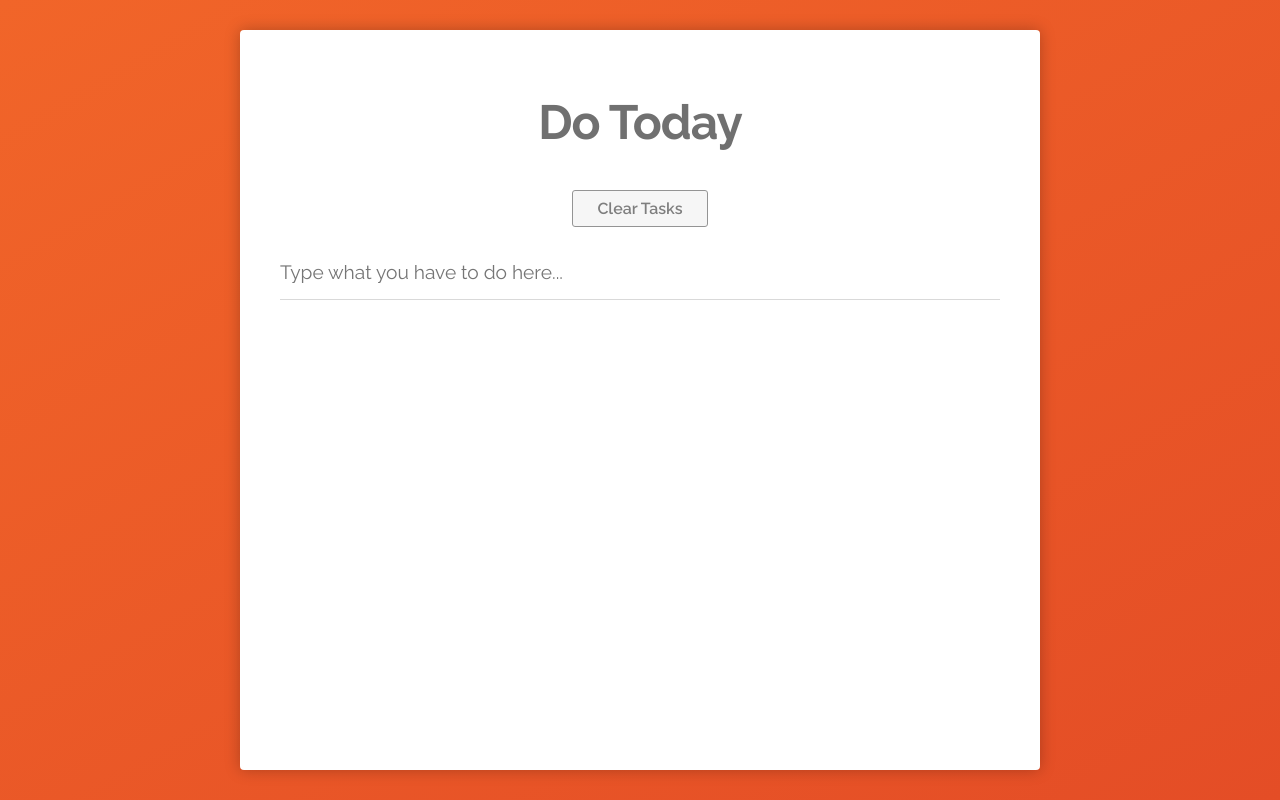
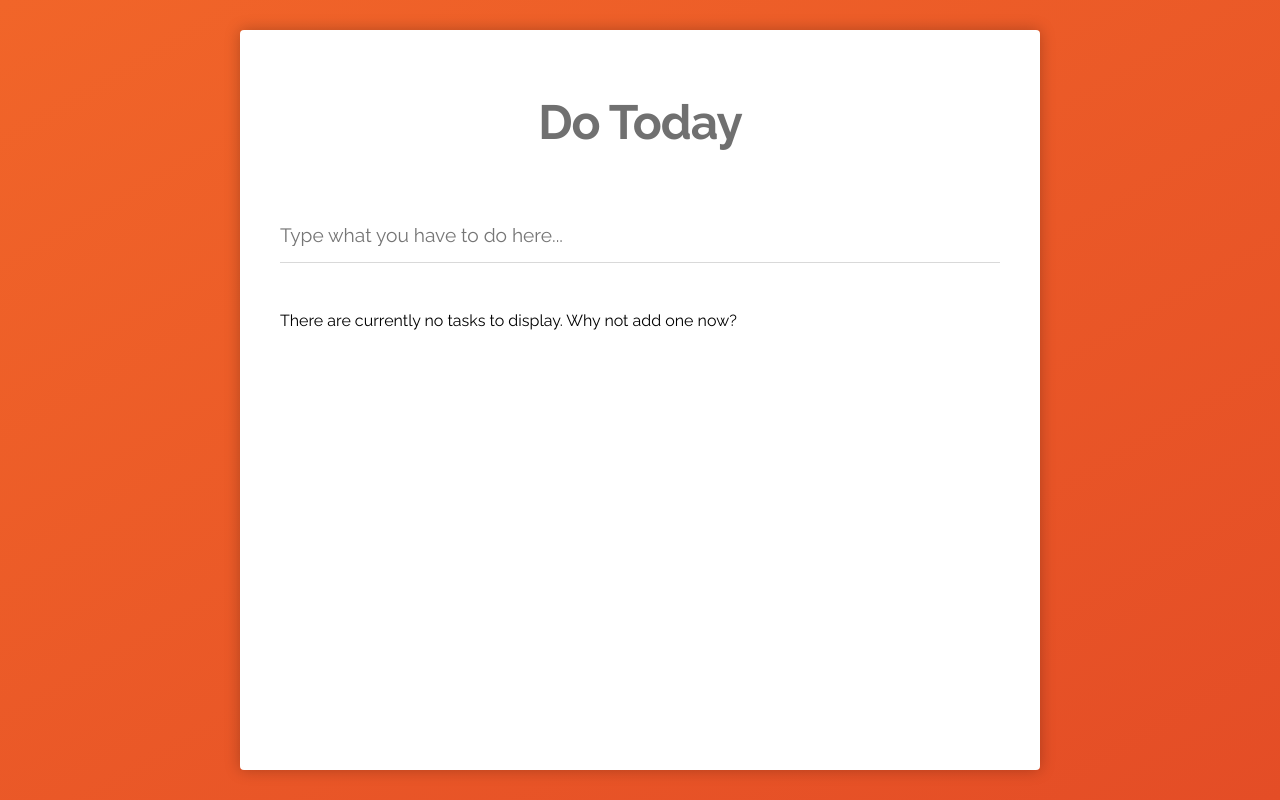
Before and after one commit to mikallwilsonn/dotoday, a React (Create React App) app: page / in a window 1280 px wide. Both pictures are taken after a click on the button "Clear Tasks". Built offline with nearby package versions, Linux system fonts and the light colour scheme.

Commit message:
When there are no tasks, a message is shown to create one and the clear tasks button no longer is shown - it is not needed

```diff
--- a/src/App.js
+++ b/src/App.js
@@ -60,6 +60,27 @@ export default function App() {
     setTodos([]);
   }
 
+  // Render Tasks
+  const renderTasks = () => {
+    if ( todos.length > 0 ) {
+      return todos.map((todo, index) => (
+        <Task
+          key={index}
+          index={index}
+          todo={todo}
+          completeTodo={completeTodo}
+          removeTodo={removeTodo}
+        />
+      ))
+    } else {
+      return (
+        <span>
+          There are currently no tasks to display. Why not add one now?
+        </span>
+      );
+    }
+  }
+
   // ----
   // Render Component
   return (
@@ -72,12 +93,17 @@ export default function App() {
         </header>
 
         <div className="app-actions-wrapper">
+          {
+            todos.length > 0 ?
               <button
                 className="clear-tasks-btn font-semi-bold"
                 onClick={ clearAllTasks }
               >
                 Clear Tasks
               </button>
+            :
+              ''
+          }
         </div>
 
         <div className="new-task-form-wrapper">
@@ -85,15 +111,7 @@ export default function App() {
         </div>
 
         <div className="todo-list">
-          {todos.map((todo, index) => (
-            <Task
-              key={index}
-              index={index}
-              todo={todo}
-              completeTodo={completeTodo}
-              removeTodo={removeTodo}
-            />
-          ))}
+          { renderTasks() }
         </div>
       </div>
     </div>
```
Lines whose indentation alone changed are shown as unchanged.
